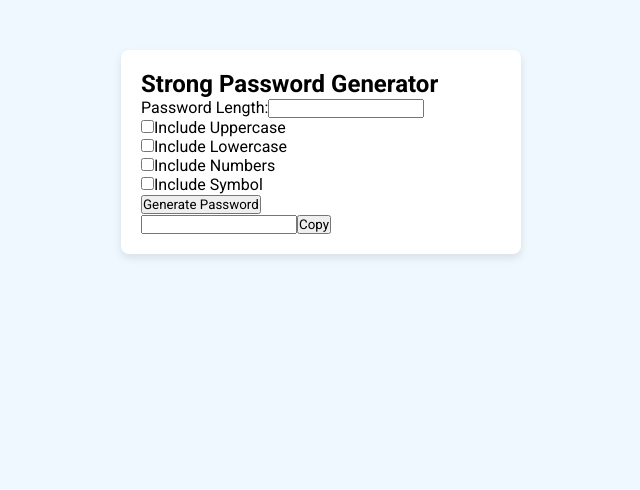
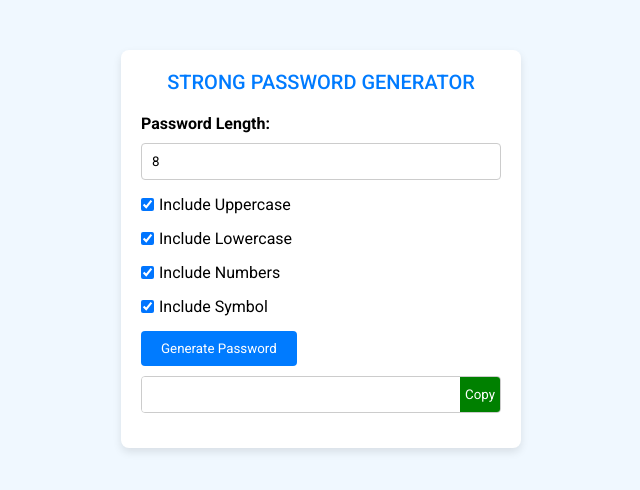
Before and after one commit to Arunprasathr666/strongpassword, a React (Vite) app: page / in a window 1280 px wide. Shown: the top 490 px of the page, without its empty margins (319-959 px from the left). Built offline with nearby package versions, Linux system fonts and the light colour scheme.

Commit message:
design updated

```diff
--- a/src/App.css
+++ b/src/App.css
@@ -17,3 +17,68 @@ body{
   border-radius: 8px;
   box-shadow: 0px 4px 8px rgba(0,0,0,0.1);
 }
+.password-generator h2{
+  margin-bottom: 20px;
+  text-align: center;
+  color: #007bff;
+  font-weight: 500;
+  font-size: 20px;
+  text-transform: uppercase;
+}
+.input-group,
+.checkbox-group,
+.generated-password{
+  margin-bottom: 15px;
+}
+.checkbox-group{
+  display: flex;
+  align-items: center;
+}
+.checkbox-group input{
+  margin-right: 5px;
+}
+.input-group label{
+  display: block;
+  font-weight: bold;
+  margin-bottom: 10px;
+}
+input[type="number"]{
+  width: 100%;
+  padding: 10px;
+  border: 1px solid #ccc;
+  border-radius: 4px;
+  outline: none;
+}
+.generate-btn{
+  padding: 10px 20px;
+  background-color: #007bff;
+  color: #fff;
+  border: none;
+  border-radius: 4px;
+  cursor: pointer;
+}
+.generate-btn:hover{
+  background-color: #0056b3;
+}
+.generated-password{
+  margin-top: 10px;
+  display: flex;
+  border: 1px solid #ccc;
+  border-radius: 4px;
+  overflow: hidden;
+}
+input[type="text"]{
+  border: none;
+  outline: none;
+  flex: 1;
+  padding: 10px;
+}
+.copy-btn{
+  border: none;
+  padding: 5px;
+  background-color: green;
+  color: #fff;
+}
+.copy-btn:hover{
+  cursor: pointer;
+}
--- a/src/passwordGenerator.jsx
+++ b/src/passwordGenerator.jsx
@@ -1,32 +1,69 @@
-import React from "react";
+import {useState} from "react";
 
 export const PasswordGenerator = () => {
-    return <div className="password-generator">
+
+    const [length, setLength] = useState(8);
+
+    const [includeUppercase, setIncludeUppercase] = useState(true);
+    const [includeLowercase, setIncludeLowercase] = useState(true);
+    const [includeNumber, setIncludeNumber] = useState(true);
+    const [includeSymbols, setIncludeSymbols] = useState(true);
+
+    const [password, setPassword] = useState("");
+
+    const generatePassword = ()=> {
+        let charset ="";
+        if(includeUppercase) charset += "ABCDEFGHIJKLMNOPQRSTUVWXYZ";
+        if(includeLowercase) charset += "abcdefghijklmnopqrstuvwxyz";
+        if(includeNumber) charset += "0123456789";
+        if(includeSymbols) charset += "!@#$%^&*=-_()";
+        let generatePassword ="";
+        for(let i = 0; i < length; i++){
+            const randomIndex = Math.floor(Math.random() * charset.length);
+            generatePassword += charset[randomIndex];
+        }
+        setPassword(generatePassword);
+    };
+    const copyToClipboard =()=> {
+        navigator.clipboard.writeText(password);
+        alert("Password Copied")
+
+    };
+
+
+    return( <div className="password-generator">
         <h2>Strong Password Generator</h2>
         <div className="input-group">
             <label htmlFor="num">Password Length:</label>
-            <input type="Number" id="num"/>
+            <input type="Number" id="num" value={length}
+            onChange={(e)=> setLength(parseInt(e.target.value))}/>
         </div>
         <div className="checkbox-group">
-            <input type="checkbox"id="upper" />
+            <input type="checkbox"id="upper" checked={includeUppercase}
+            onChange={(e)=> setIncludeUppercase(e.target.checked) }/>
             <label htmlFor="upper">Include Uppercase</label>
         </div>
         <div className="checkbox-group">
-            <input type="checkbox"id="lower" />
+            <input type="checkbox"id="lower" checked={includeLowercase}
+            onChange={(e)=> setIncludeLowercase(e.target.checked) }/>
             <label htmlFor="lower">Include Lowercase</label>
         </div>
         <div className="checkbox-group">
-            <input type="checkbox"id="numbers" />
+            <input type="checkbox"id="numbers" checked={includeNumber}
+            onChange={(e)=> setIncludeNumber(e.target.checked) }/>
             <label htmlFor="number">Include Numbers</label>
         </div>
         <div className="checkbox-group">
-            <input type="checkbox"id="symbol" />
+            <input type="checkbox"id="symbol" checked={includeSymbols}
+            onChange={(e)=> setIncludeSymbols(e.target.checked) }/>
             <label htmlFor="symbol">Include Symbol</label>
         </div>
-        <button className="generate-btn" > Generate Password</button>
+        <button className="generate-btn"
+        onClick={generatePassword}> Generate Password</button>
         <div className="generated-password">
-            <input type="text" readOnly />
-            <button className="copy-btn">Copy</button>
+            <input type="text" readOnly value={password}/>
+            <button className="copy-btn" onClick={copyToClipboard}>Copy</button>
         </div>
     </div>
+    )
 };
```
